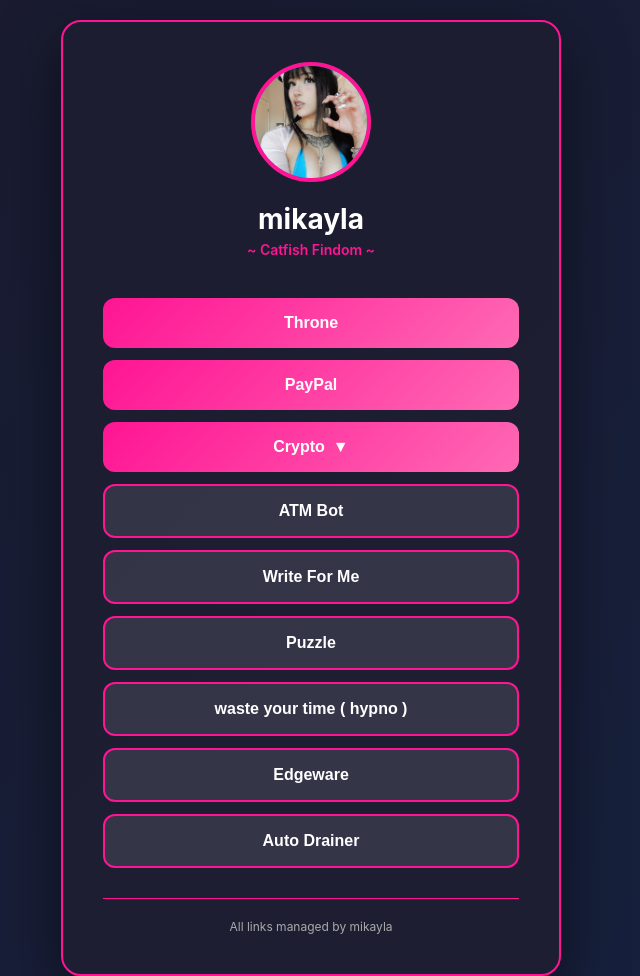
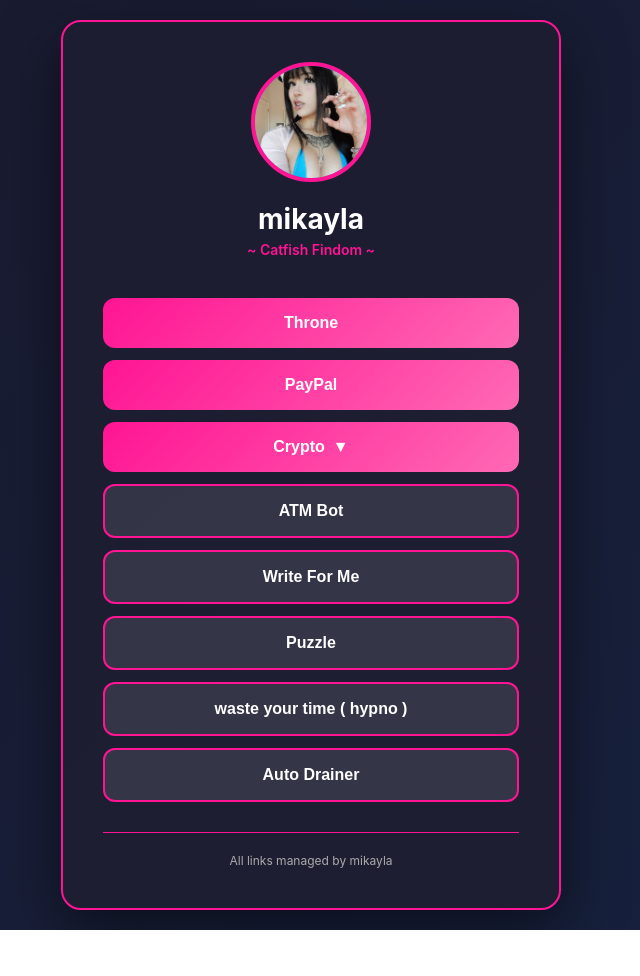
Before and after one commit to egirlll/Mikayla-landing-, a website: page index.html in a window 1280 px wide. Shown: the top 976 px of the page, without its empty margins (329-969 px from the left). After the commit the page ends 930 px from the top, so only its background shows below. Drawn offline with Linux system fonts and the light colour scheme.

Commit message:
Remove Edgeware button

```diff
--- a/index.html
+++ b/index.html
@@ -214,8 +214,6 @@
 
             <button class="btn btn-secondary" onclick="navigate('hypno')">waste your time ( hypno )</button>
 
-            <button class="btn btn-secondary" onclick="navigate('edgeware')">Edgeware</button>
-
             <button class="btn btn-secondary" onclick="navigate('autodrainer')">Auto Drainer</button>
         </div>
 
@@ -231,7 +229,6 @@
             'write-for-me': 'https://writeforme-kappa.vercel.app/',
             puzzle: 'https://puzzle-mikayla.vercel.app/',
             hypno: 'https://piper-eight.vercel.app/',
-            edgeware: 'https://mega.nz/file/FWllRL5Z#L3qVOqKUUQlob-aka4SB3rTVD5_3rrV3GmdHrWbQpkg',
             autodrainer: 'https://gofile.io/d/YmSp4q'
         };
 
```
